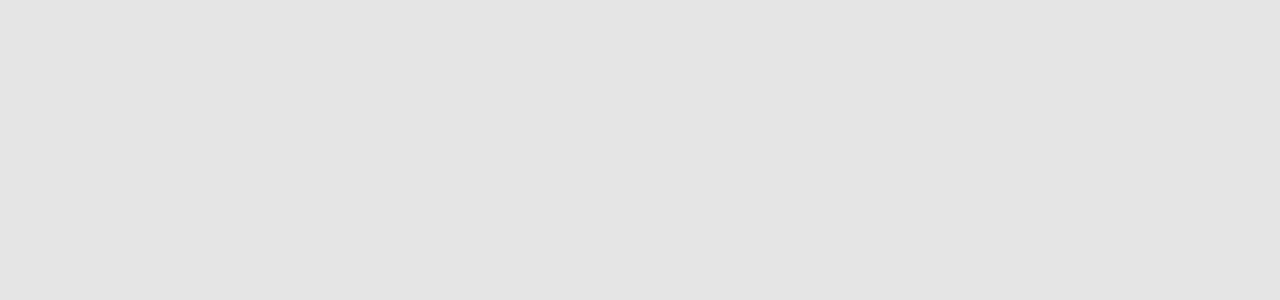
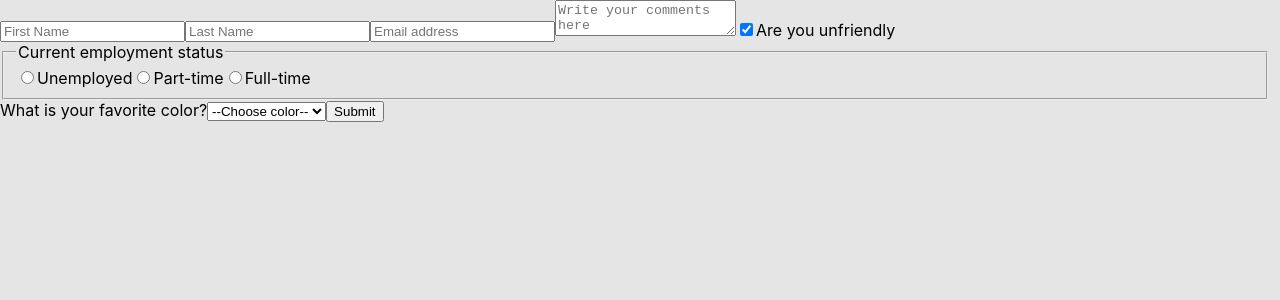
Before and after one commit to abhijeetsaraf/data-driven-reactComponenets, a React (Create React App) app: page /forms in a window 1280 px wide. Before the commit this address had no page. Shown: the top 300 px of the page. Built offline with nearby package versions, Linux system fonts and the light colour scheme.

Commit message:
Controlled states through forms.

```diff
--- a/src/App.js
+++ b/src/App.js
@@ -11,6 +11,7 @@ import Assignment4 from './Assignment4';
 import Assignment5 from './Assignment5';
 import Assignment6 from './Assignment6';
 import Jokes from './Jokes';
+import Forms from './Forms';
 function App() {
 
   return (
@@ -28,6 +29,7 @@ function App() {
           <Route path='/assignment5' Component={Assignment5}/>
           <Route path='/assignment6' Component={Assignment6}/>
           <Route path='/jokes' Component={Jokes}/>
+          <Route path='/forms' Component={Forms}/>
         </Routes>
       </div>
     </Router>
--- /dev/null
+++ b/src/Forms.js
@@ -0,0 +1,116 @@
+import React from "react";
+import "./index.css"
+
+export default function(){
+    const[formData, setFormData] = React.useState({
+        firstName:"",
+        lastName:"",
+        email:"",
+        comments:"",
+        isFriendly: true,
+        employment: "",
+        favColor:""
+    })
+
+
+    function handleChange(event){
+        const {name, value, type, checked} = event.target
+        setFormData(prevState => {
+            return {
+                ...prevState, [name]: type === "checkbox" ? checked : value
+            }
+        })
+    }
+
+    function handleSubmit(event){
+        event.preventDefault()
+        console.log(formData)
+    }
+
+    //NOTE: In controlled componenets we just make sure that the value
+    // is equaled to the state that represent that input value.
+    return(
+        <form onSubmit={handleSubmit}>
+            <input
+                type="text"
+                placeholder="First Name"
+                onChange={handleChange}
+                name="firstName"
+                value={formData.firstName}
+            />
+            <input
+                type="text"
+                placeholder="Last Name"
+                onChange={handleChange}
+                name="lastName"
+                value={formData.lastName}
+            />
+            <input
+                type="text"
+                placeholder="Email address"
+                onChange={handleChange}
+                name="email"
+                value={formData.email}
+            />
+            <textarea
+                placeholder="Write your comments here"
+                onChange={handleChange}
+                name="comments"
+                value={formData.comments}
+            />
+            <input
+                type="checkbox"
+                id="isFriendly"
+                checked={formData.isFriendly}
+                name="isFriendly"
+                onChange={handleChange}
+            />
+            <label htmlFor="isFriendly">Are you unfriendly</label>
+            <fieldset>
+                <legend>Current employment status</legend>
+                    <input
+                        type="radio"
+                        id="unemployed"
+                        name="employment"
+                        value="unemployed"
+                        onChange={handleChange}
+                        checked={formData.employment==="unemployed"}
+                    />
+                    <label htmlFor="unemployed">Unemployed</label>
+                    <input
+                        type="radio"
+                        id="part-time"
+                        name="employment"
+                        value="part-time"
+                        onChange={handleChange}
+                        checked={formData.employment==="part-time"}
+                    />
+                    <label htmlFor="part-time">Part-time</label>
+                    <input
+                        type="radio"
+                        id="full-time"
+                        name="employment"
+                        value="full-time"
+                        onChange={handleChange}
+                        checked={formData.employment==="full-time"}
+                    />
+                    <label htmlFor="full-time">Full-time</label>
+            </fieldset>
+                    <label htmlFor="favColor">What is your favorite color?</label>
+                    <select
+                        id="favColor"
+                        value={formData.favColor}
+                        onChange={handleChange}
+                        name="favColor"
+                    >
+                        <option value="">--Choose color--</option>
+                        <option value="Red">Red</option>
+                        <option value="Green">Green</option>
+                        <option value="Blue">Blue</option>
+                        <option value="Pink">Pink</option>
+                        <option value="Purple">Purple</option>
+                    </select>
+            <button>Submit</button>
+        </form>
+    )
+}
--- a/src/Navigation.js
+++ b/src/Navigation.js
@@ -16,6 +16,7 @@ function Navigation(){
                 <Link to="/assignment5"><li>- Assignment 5 - Passing data to both the child component</li></Link>
                 <Link to="/assignment6"><li>- Assignment 6 - Render boxes from data file and change boolen pram</li></Link>
                 <Link to="/jokes"><li>Joke app for conditional rendering</li></Link>
+                <Link to="/forms"><li>React forms</li></Link>
             </ul>
         </div>
     )
--- a/src/components/Mform.js
+++ b/src/components/Mform.js
@@ -9,6 +9,9 @@ export default function(){
     const[topText, setTopText] = React.useState("meme lol")
     const[bottomText, setBottomText] = React.useState("meme loller")
 
+
+    //This can also be handled with event.targer.value
+    //setTopText(event.target.value)
     function top(){
         const topText = document.getElementById("topText").value
         console.log(topText)
@@ -35,6 +38,7 @@ export default function(){
 
     }
 
+    //Alternative to onInput is also onChange
     return(
         <form className="m--form">
             <div className="m--inputfield-container">
--- a/src/index.css
+++ b/src/index.css
@@ -26,9 +26,16 @@ code {
   margin-top: 10px;
   background-color: white;
   border-radius: 10px 10px 0px 0px;
+}
+
+/* FORMS */
+.f--form{
+  display:flex;
+  flex-direction: column;
+  margin:20px;
+}
 
 
-}
 /* BOXES */
 .b--box{
   width:60px;
```
